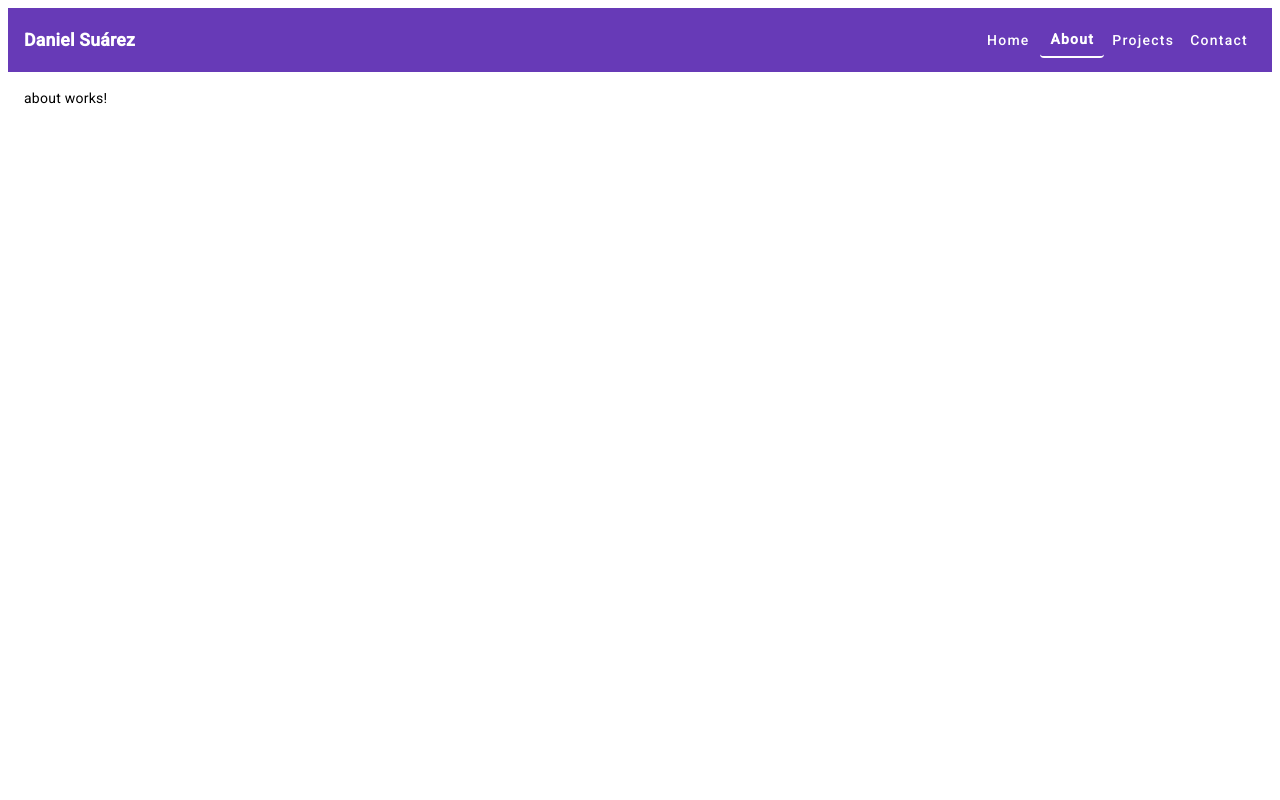
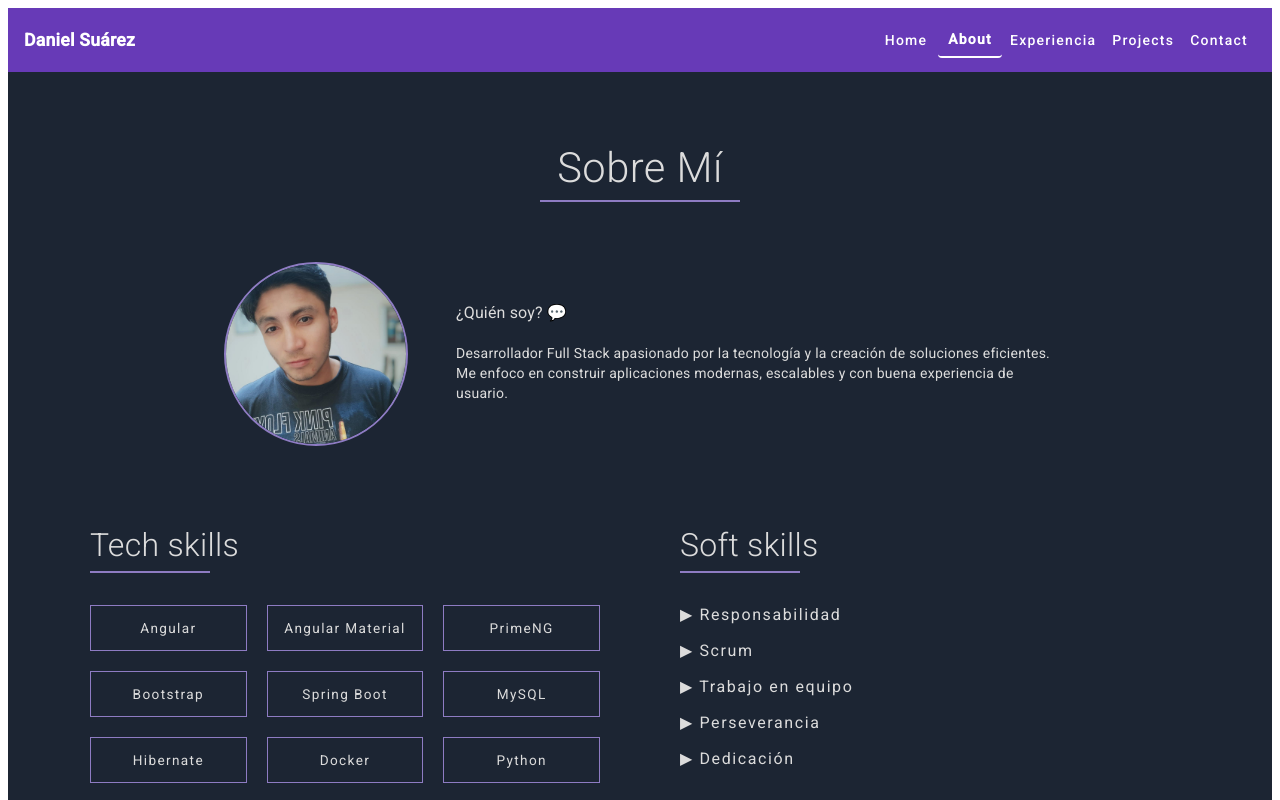
Before and after one commit to D4nf313/Mi-portafolio, an Angular app: page /portafolio-daniel-suarez-full-stack/about in a window 1280 px wide. Shown: the top 800 px of the page. Built offline with nearby package versions, Linux system fonts and the light colour scheme.

Commit message:
avance about y experiencia

```diff
--- a/src/app/app.component.html
+++ b/src/app/app.component.html
@@ -1,6 +1,6 @@
 <app-header></app-header>
 
-<main class="content">
+<main>
   <router-outlet></router-outlet>
 </main>
 
--- a/src/app/app.component.scss
+++ b/src/app/app.component.scss
@@ -4,7 +4,6 @@
   min-height: 100vh;
 }
 
-    .content {
-      flex: 1;
-      padding: 16px;
+main {
+  min-height: 100vh;
 }
--- a/src/app/app.routes.ts
+++ b/src/app/app.routes.ts
@@ -1,4 +1,5 @@
 import { Routes } from '@angular/router';
+import { ExperienceComponent } from './pages/experience/experience.component';
 
 export const routes: Routes = [
   {
@@ -15,6 +16,12 @@ export const routes: Routes = [
         loadComponent: () =>
           import('./pages/about/about.component')
             .then(m => m.AboutComponent)
+      },
+        {
+        path: 'experience',
+        loadComponent: () =>
+          import('./pages/experience/experience.component')
+            .then(m => m.ExperienceComponent)
       },
       {
         path: 'projects',
--- a/src/app/core/layout/header/header.component.html
+++ b/src/app/core/layout/header/header.component.html
@@ -20,7 +20,13 @@
     >
       About
     </a>
-
+    <a
+      mat-button
+      routerLink="/portafolio-daniel-suarez-full-stack/experience"
+      routerLinkActive="active"
+    >
+      Experiencia
+    </a>
     <a
       mat-button
       routerLink="/portafolio-daniel-suarez-full-stack/projects"
--- a/src/app/pages/about/about.component.html
+++ b/src/app/pages/about/about.component.html
@@ -1 +1,58 @@
-<p>about works!</p>
+<section class="about-section">
+  <!-- TÍTULO -->
+  <h2 class="section-title">Sobre Mí</h2>
+  <div class="section-divider"></div>
+
+  <!-- QUIÉN SOY -->
+  <div class="about-me">
+    <div class="about-photo">
+      <img src="assets/daniel_2.jpg" alt="Foto perfil" />
+    </div>
+
+    <div class="about-text">
+      <h3>¿Quién soy? 💬</h3>
+      <p>
+        Desarrollador Full Stack apasionado por la tecnología y la creación de
+        soluciones eficientes. Me enfoco en construir aplicaciones modernas,
+        escalables y con buena experiencia de usuario.
+      </p>
+    </div>
+  </div>
+
+  <!-- SKILLS -->
+  <div class="skills-grid">
+    <!-- TECH SKILLS -->
+    <div class="skills-column">
+      <h3 class="skills-title">Tech skills</h3>
+      <div class="skills-divider"></div>
+
+      <div class="tech-skills">
+        <div class="skill">Angular</div>
+        <div class="skill">Angular Material</div>
+        <div class="skill">PrimeNG</div>
+        <div class="skill">Bootstrap</div>
+        <div class="skill">Spring Boot</div>
+        <div class="skill">MySQL</div>
+        <div class="skill">Hibernate</div>
+        <div class="skill">Docker</div>
+        <div class="skill">Python</div>
+      </div>
+    </div>
+
+    <!-- SOFT SKILLS -->
+    <div class="skills-column">
+      <h3 class="skills-title">Soft skills</h3>
+      <div class="skills-divider"></div>
+
+      <ul class="soft-skills">
+        <li>▶ Responsabilidad</li>
+        <li>▶ Scrum</li>
+        <li>▶ Trabajo en equipo</li>
+        <li>▶ Perseverancia</li>
+        <li>▶ Dedicación</li>
+      </ul>
+    </div>
+  </div>
+
+
+</section>
--- a/src/app/pages/about/about.component.scss
+++ b/src/app/pages/about/about.component.scss
@@ -0,0 +1,118 @@
+
+
+.about-section {
+
+  min-height: 100vh;
+  padding: 80px 24px;
+  background: #1c2533;
+  color: #dcdcdc;
+}
+
+/* Título */
+.section-title {
+  text-align: center;
+  font-size: 2.6rem;
+  font-weight: 300;
+  margin-bottom: 16px;
+}
+
+.section-divider {
+  width: 200px;
+  height: 2px;
+  background: #8e7cc3;
+  margin: 0 auto 60px;
+}
+
+/* Quién soy */
+.about-me {
+  display: flex;
+  gap: 48px;
+  align-items: center;
+  justify-content: center;
+  max-width: 1100px;
+  margin: 0 auto 80px;
+  flex-wrap: wrap;
+}
+
+.about-photo img {
+  width: 180px;
+  height: 180px;
+  border-radius: 50%;
+  border: 2px solid #8e7cc3;
+  object-fit: cover;
+}
+
+.about-text {
+  max-width: 600px;
+}
+
+.about-text h3 {
+  margin-bottom: 16px;
+  font-weight: 400;
+}
+
+/* Skills */
+.skills-grid {
+  display: grid;
+  grid-template-columns: 1fr 1fr;
+  gap: 80px;
+  max-width: 1100px;
+  margin: 0 auto;
+}
+
+.skills-title {
+  font-weight: 300;
+  font-size: 2rem;
+  margin-bottom: 12px;
+}
+
+.skills-divider {
+  width: 120px;
+  height: 2px;
+  background: #8e7cc3;
+  margin-bottom: 32px;
+}
+
+/* Tech skills */
+.tech-skills {
+  display: grid;
+  grid-template-columns: repeat(auto-fit, minmax(140px, 1fr));
+  gap: 20px;
+}
+
+.skill {
+  padding: 12px;
+  border: 1px solid #8e7cc3;
+  text-align: center;
+  letter-spacing: 0.1em;
+  font-size: 0.85rem;
+  transition: all 0.3s ease;
+}
+
+.skill:hover {
+  background: #8e7cc3;
+  color: #111;
+}
+
+/* Soft skills */
+.soft-skills {
+  list-style: none;
+  padding: 0;
+}
+
+.soft-skills li {
+  margin-bottom: 16px;
+  font-size: 1rem;
+  letter-spacing: 0.1em;
+}
+
+
+
+
+/* Responsive */
+@media (max-width: 900px) {
+  .skills-grid {
+    grid-template-columns: 1fr;
+    gap: 60px;
+  }
+}
--- /dev/null
+++ b/src/app/pages/experience/experience.component.html
@@ -0,0 +1,18 @@
+<section class="experience-section">
+  <!-- TÍTULO -->
+  <h2 class="section-title">Experiencia Laboral</h2>
+  <div class="section-divider"></div>
+
+  <mat-accordion multi>
+    <mat-expansion-panel *ngFor="let exp of experiences">
+      <mat-expansion-panel-header>
+        {{ exp.company }} · {{ exp.date }}
+      </mat-expansion-panel-header>
+
+      <p class="role">{{ exp.role }} · {{ exp.location }}</p>
+      <ul class="experience-list">
+        <li *ngFor="let item of exp.details">{{ item }}</li>
+      </ul>
+    </mat-expansion-panel>
+  </mat-accordion>
+</section>
--- /dev/null
+++ b/src/app/pages/experience/experience.component.scss
@@ -0,0 +1,51 @@
+.experience-section {
+      min-height: 100vh;
+      padding: 80px 24px;
+      background: #1c2533;
+      color: #dcdcdc;
+    }
+
+    .section-title {
+      text-align: center;
+      font-size: 2.6rem;
+      font-weight: 300;
+      margin-bottom: 16px;
+    }
+
+    .section-divider {
+      width: 200px;
+      height: 2px;
+      background: #8e7cc3;
+      margin: 0 auto 60px;
+    }
+
+    .role {
+      font-style: italic;
+      margin: 8px 0 12px 0;
+    }
+
+    .experience-list {
+      list-style: none;
+      padding-left: 0;
+      margin-top: 8px;
+    }
+
+    .experience-list li {
+      margin-bottom: 8px;
+      line-height: 1.5;
+    }
+
+    ::ng-deep .mat-expansion-panel-header {
+      border-left: 4px solid #8e7cc3;
+    }
+
+    ::ng-deep .mat-expansion-panel-header.mat-expanded {
+      background: #8e7cc3;
+      color: #111;
+    }
+
+    @media (max-width: 900px) {
+      .experience-section {
+        padding: 60px 16px;
+      }
+    }
--- /dev/null
+++ b/src/app/pages/experience/experience.component.ts
@@ -0,0 +1,51 @@
+import { Component } from '@angular/core';
+import { CommonModule } from '@angular/common';
+import { MatExpansionModule } from '@angular/material/expansion';
+
+
+@Component({
+  selector: 'app-experience',
+  standalone: true,
+  imports: [CommonModule, MatExpansionModule],
+  templateUrl: './experience.component.html',
+  styleUrl: './experience.component.scss'
+})
+export class ExperienceComponent {
+
+   experiences = [
+    {
+      company: 'Broers',
+      date: '06/2025 – Presente',
+      role: 'Desarrollador Full Stack',
+      location: 'Medellín',
+      details: [
+        'Desarrollé funcionalidades frontend y backend para el sistema de hechos económicos de la UGPP, reduciendo tiempos de procesamiento y mejorando la experiencia del usuario en un 20%.',
+        'Lideré equipos de desarrollo, logrando un cumplimiento del 95% en tiempos y reduciendo retrabajos en un 30%.',
+        'Gestioné reuniones con el cliente para definir requerimientos, disminuyendo cambios posteriores en un 25%.',
+        'Optimizé y refactoricé la versión 2.0 del sistema, mejorando rendimiento y estabilidad en un 40%.'
+      ]
+    },
+    {
+      company: 'Mic System',
+      date: '06/2023 – 11/2024',
+      role: 'Desarrollador Frontend',
+      location: 'Bogotá',
+      details: [
+        'Desarrollé funcionalidades en Publindex y MinOferta, integrando Mapbox y ArcGIS, alcanzando una satisfacción del cliente del 90%.',
+        'Diseñé la primera versión de CvLAC con formularios dinámicos, filtros avanzados y multilenguaje, aumentando la usabilidad en un 60%.',
+        'Documenté código y realicé pruebas unitarias con Jasmine y Karma, reduciendo incidencias post-producción en un 45%.'
+      ]
+    },
+    {
+      company: 'Agencia Nacional Digital',
+      date: '01/2022 – 10/2022',
+      role: 'Desarrollador Frontend Jr',
+      location: 'Bogotá',
+      details: [
+        'Desarrollé componentes e historias de usuario para SIGMI y otros proyectos, acelerando el backlog en un 20%.',
+        'Implementé mantenimiento, documentación y pruebas funcionales, reduciendo errores recurrentes en un 25%.',
+        'Trabajé bajo metodología Scrum, cumpliendo el 100% de los entregables asignados.'
+      ]
+    }
+  ];
+}
```
Also changed, not shown: src/assets/daniel_2.jpg (added), 1 other file (tests, documents, lock files or other folders). Lines whose indentation alone changed are shown as unchanged.
